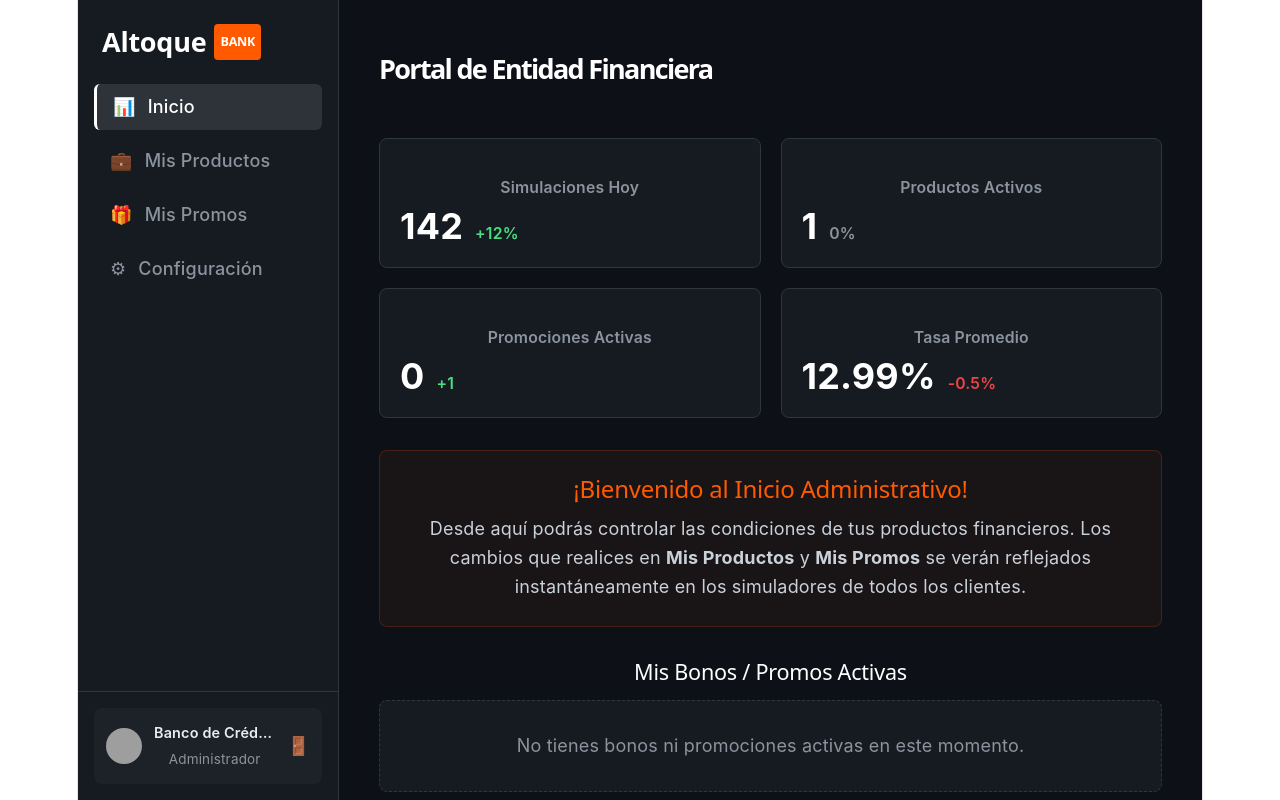
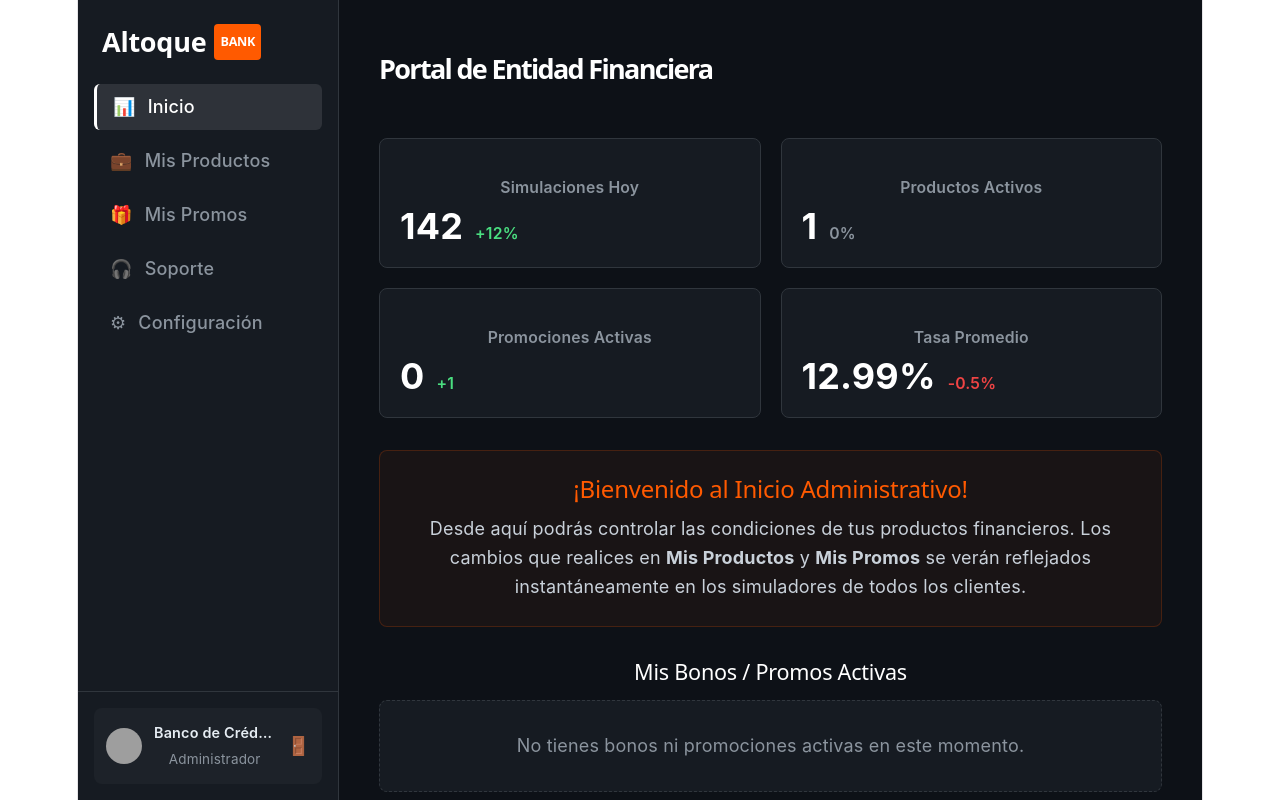
Before and after one commit to MALFALM/frontend, a Vue app: page /banco in a window 1280 px wide. Built offline with nearby package versions, Linux system fonts and the light colour scheme; grey boxes are pictures that could not be loaded; the HTML template or start-up script is replaced by a standard one.

Commit message:
Add support link to BankLayout component

```diff
--- a/src/frontend/entidad-financiera/presentation/layouts/BankLayout.vue
+++ b/src/frontend/entidad-financiera/presentation/layouts/BankLayout.vue
@@ -52,6 +52,10 @@ const logout = () => {
         <router-link to="/banco/promociones" class="nav-item" active-class="active">
           <span class="icon">🎁</span>
           <span>Mis Promos</span>
+        </router-link>
+        <router-link to="/banco/soporte" class="nav-item" active-class="active">
+          <span class="icon">🎧</span>
+          <span>Soporte</span>
         </router-link>
         <router-link to="/banco/ajustes" class="nav-item" active-class="active">
           <span class="icon">⚙</span>
```
